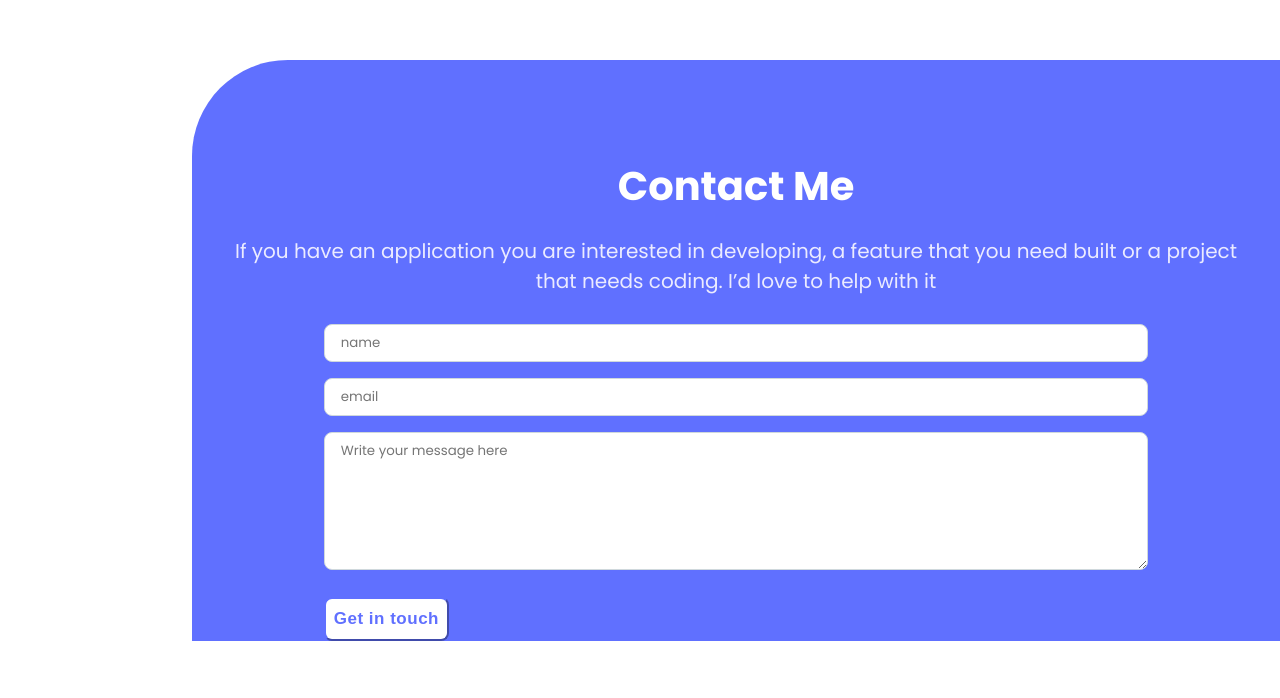
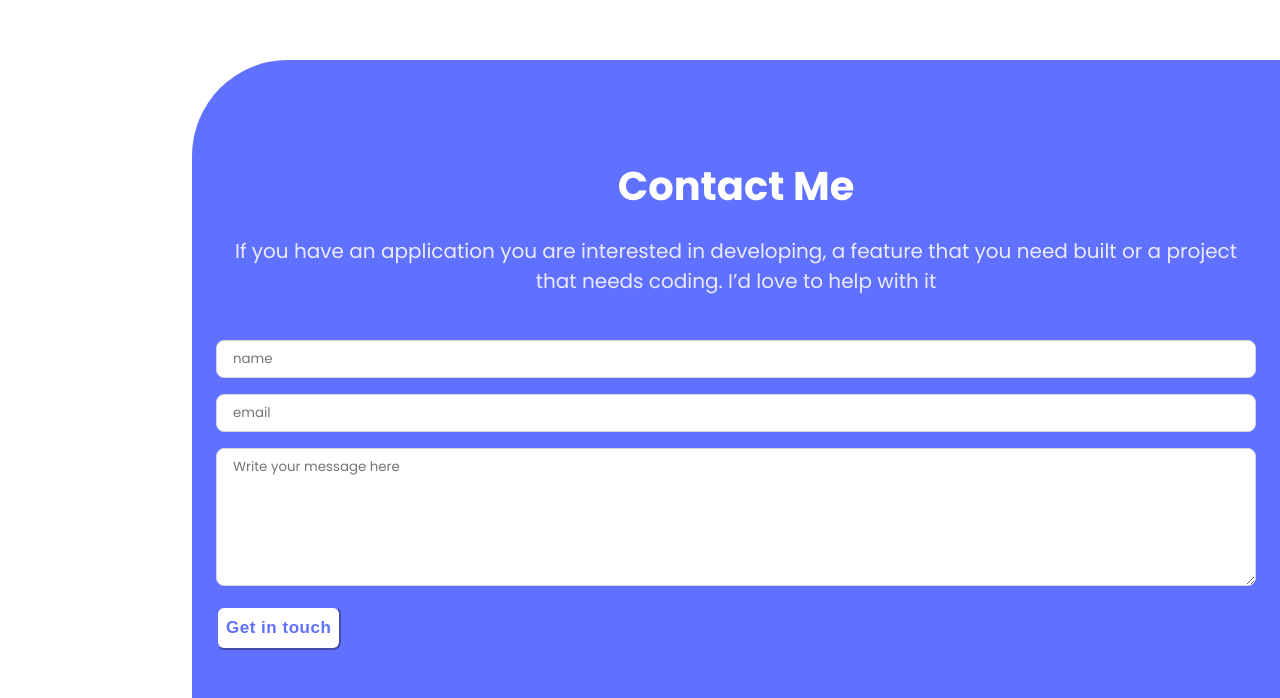
Before and after one commit to abel-tefera/portfolio, a plain HTML site: page index.html in a window 1280 px wide. Shown: the part 7075-7773 px from the top of the page. Before the commit the page ends 7716 px from the top, so only its background shows below. Drawn offline with Linux system fonts and the light colour scheme.

Commit message:
Fixed styling after merge conflicts

```diff
--- a/index.css
+++ b/index.css
@@ -290,7 +290,16 @@ button:disabled {
   color: #fff;
   border-top-left-radius: 6rem;
 }
- .contact-form input,
+
+.contact-form {
+  display: flex;
+  flex-direction: column;
+  margin-top: 1rem;
+  margin-bottom: 3rem;
+  width: 100%;
+}
+
+.contact-form input,
 textarea {
   background-color: #fff;
   border: 1px solid #cfd8dc;
```
